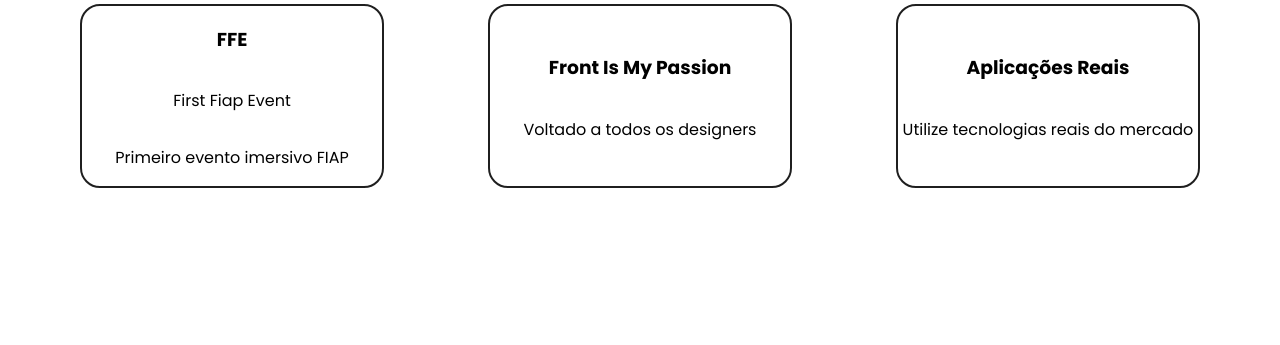
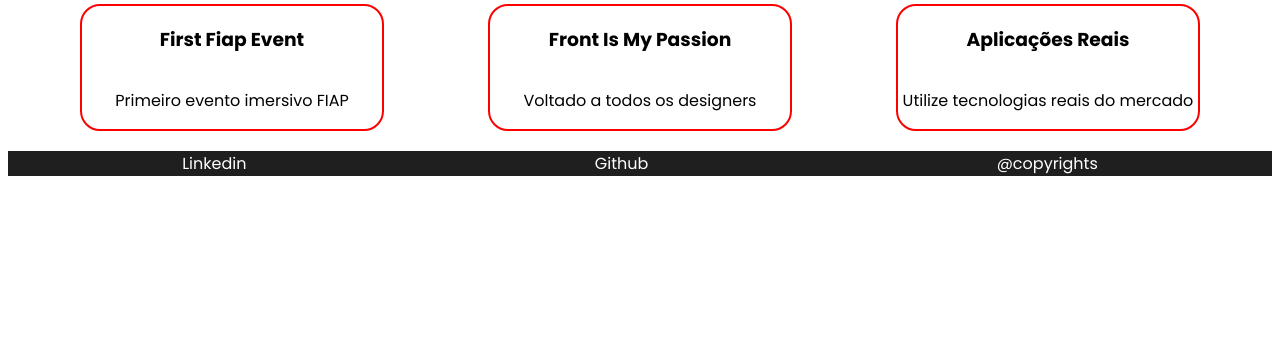
Before and after one commit to rodrigueszkkk/cp-02-frontend, a plain HTML site: page index.html in a window 1280 px wide. Shown: the part 455-800 px from the top of the page. Drawn offline with Linux system fonts and the light colour scheme.

Commit message:
rodape finish

```diff
--- a/css/style.css
+++ b/css/style.css
@@ -1,6 +1,7 @@
 @import url('https://fonts.googleapis.com/css2?family=Poppins:ital,wght@0,100;0,200;0,300;0,400;0,500;0,600;0,700;0,800;0,900;1,100;1,200;1,300;1,400;1,500;1,600;1,700;1,800;1,900&display=swap');
 
 * {
+    padding: 0;
     font-family: 'Poppins', sans-serif;
   }
 
@@ -58,6 +59,16 @@
     align-items: center;
     justify-content: center;
     width: 300px;
-    border: #1f1f1f 2px solid;
+    border: red 2px solid;
     border-radius: 20px;
 }
+
+footer{
+    background-color: #1f1f1f;
+    display: flex;
+    justify-content: space-around;
+}
+footer a{
+    color: white;
+    text-decoration: none;
+}
--- a/index.html
+++ b/index.html
@@ -29,8 +29,7 @@
         </section>
         <section class="beneficios-container">
             <div class="bene-box">
-                <h3>FFE</h3>
-                <p>First Fiap Event</p>
+                <h3>First Fiap Event</h3>
                 <p>Primeiro evento imersivo FIAP</p>
             </div>
             <div class="bene-box">
@@ -44,9 +43,9 @@
         </section>
     </main>
     <footer>
-        <p>
-
-        </p>
+        <a href="">Linkedin</a>
+        <a href="">Github</a>
+        <a href="">@copyrights</a>
     </footer>
 </body>
 </html>
```
